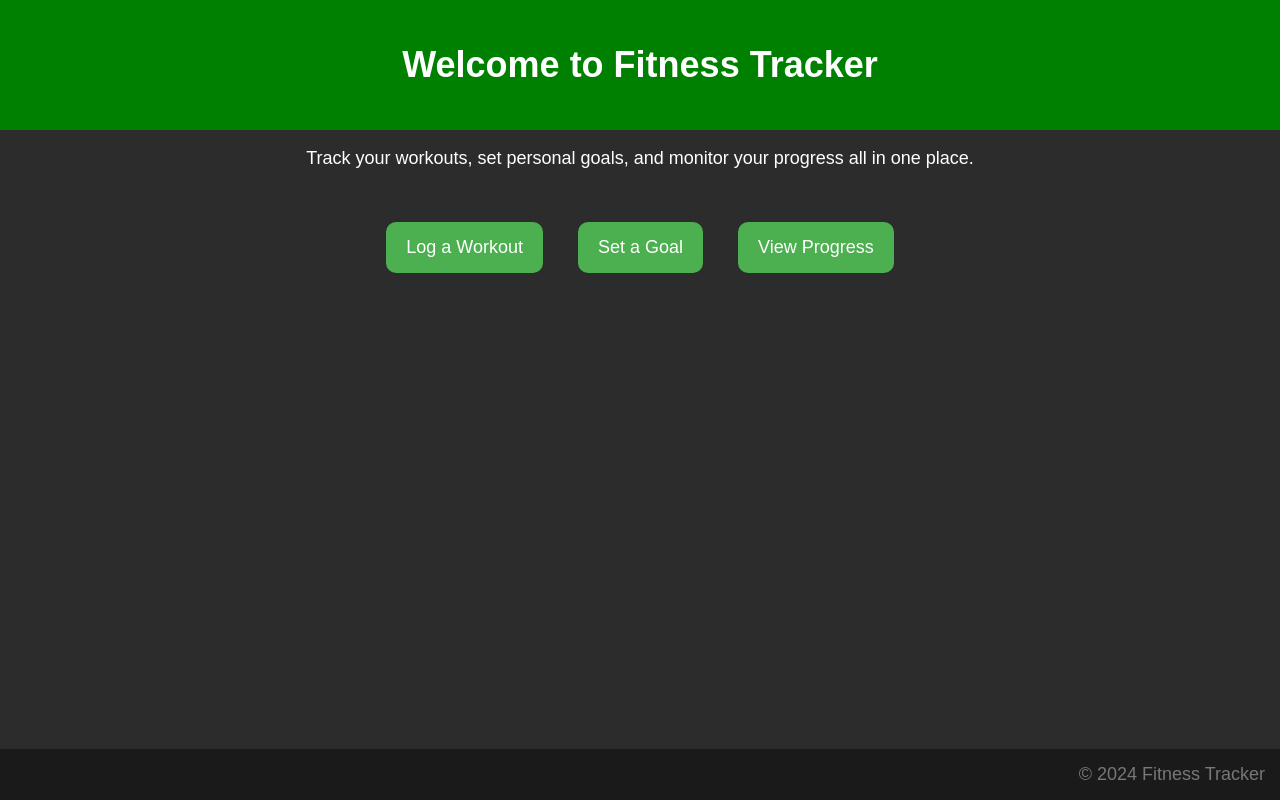
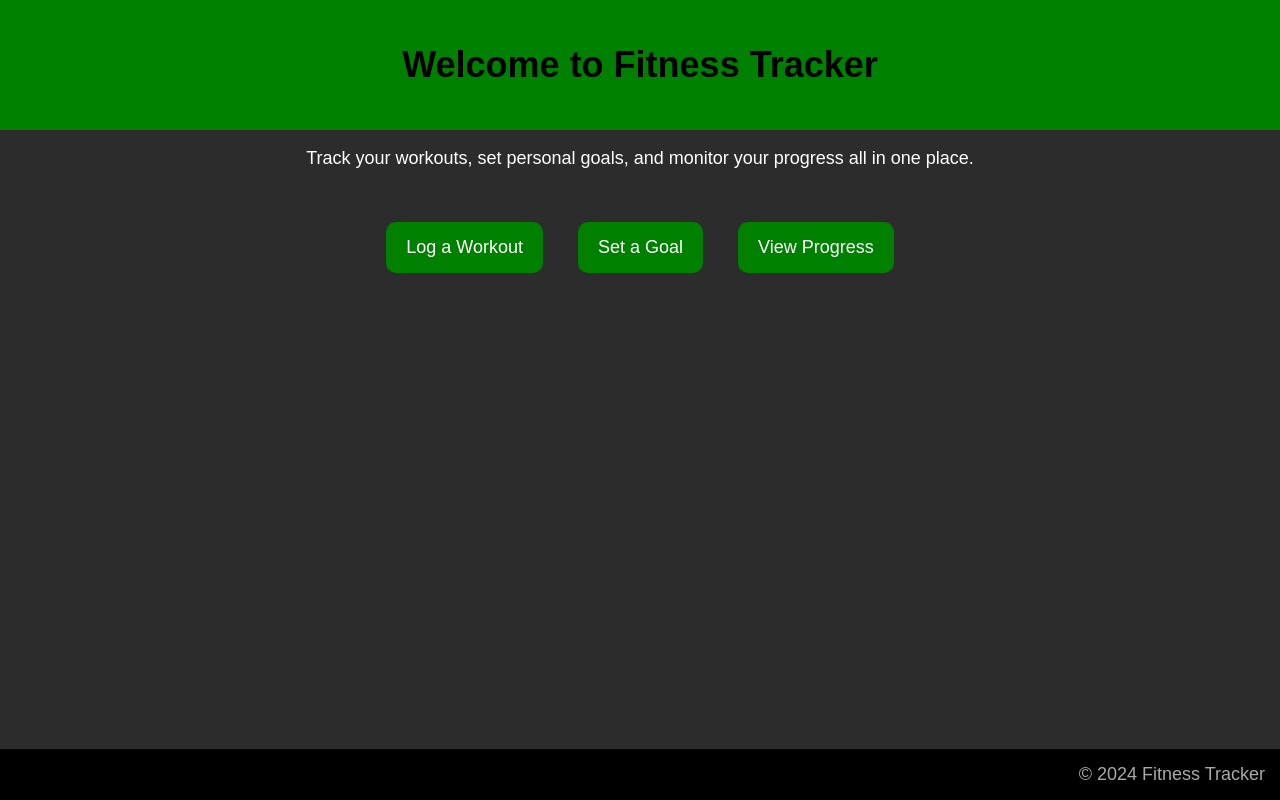
Before and after one commit to DrDimonic/fitness_tracking_app, a Flask app: page / in a window 1280 px wide. Run offline with Flask 3, Linux system fonts and the light colour scheme.

Commit message:
Update styles

```diff
--- a/app/templates/index.html
+++ b/app/templates/index.html
@@ -11,7 +11,7 @@
             flex-direction: column;
             min-height: 100vh;
             background-color: #2c2c2c; /* Dark gray background */
-            color: #ffffff; /* White text for contrast */
+            color: white;
             font-size: 18px;
         }
 
@@ -19,7 +19,7 @@
             background-color: green;
             padding: 20px;
             text-align: center;
-            color: white;
+            color: black;
         }
 
         nav {
@@ -31,22 +31,22 @@
             text-decoration: none;
             margin: 15px;
             padding: 15px 20px;
-            background-color: #4CAF50; /* Matches the header */
-            color: #ffffff; /* White text */
+            background-color: green;
+            color: white;
             border-radius: 10px;
             display: inline-block;
             transition: background-color 0.3s ease;
         }
 
         nav a:hover {
-            background-color: #45a049; /* Slightly darker green on hover */
+            background-color: darkgreen;
         }
 
         footer {
             margin-top: auto;
             padding: 15px;
-            background-color: #1a1a1a; /* Darker gray footer */
-            color: #777;
+            background-color: black;
+            color: darkgray;
             text-align: right;
         }
     </style>
--- a/app/templates/log_run.html
+++ b/app/templates/log_run.html
@@ -21,8 +21,8 @@
             background-color: green;
             padding: 20px;
             text-align: center;
-            color: white;
-            font-size: 1.6em;
+            color: black;
+            font-size: 1.7em;
             font-weight: bold;
         }
 
--- a/app/templates/log_weightlifting.html
+++ b/app/templates/log_weightlifting.html
@@ -21,8 +21,8 @@
             background-color: green;
             padding: 20px;
             text-align: center;
-            color: white;
-            font-size: 1.6em;
+            color: black;
+            font-size: 1.7em;
             font-weight: bold;
         }
 
--- a/app/templates/log_workout.html
+++ b/app/templates/log_workout.html
@@ -21,8 +21,8 @@
             background-color: green;
             padding: 20px;
             text-align: center;
-            color: white;
-            font-size: 1.6em;
+            color: black;
+            font-size: 1.7em;
             font-weight: bold;
         }
 
--- a/app/templates/progress.html
+++ b/app/templates/progress.html
@@ -23,7 +23,7 @@
             padding: 25px;
             text-align: center;
             color: black;
-            font-size: 1.6em;
+            font-size: 1.7em;
             font-weight: bold;
         }
 
--- a/app/templates/select_workout_type.html
+++ b/app/templates/select_workout_type.html
@@ -22,8 +22,8 @@
             background-color: green;
             padding: 25px;
             text-align: center;
-            color: white;
-            font-size: 1.6em;
+            color: black;
+            font-size: 1.7em;
             font-weight: bold;
         }
 
--- a/app/templates/set_goal.html
+++ b/app/templates/set_goal.html
@@ -21,8 +21,8 @@
             background-color: green;
             padding: 20px;
             text-align: center;
-            color: white;
-            font-size: 1.6em;
+            color: black;
+            font-size: 1.7em;
             font-weight: bold;
         }
 
--- a/app/templates/weekly_workout_chart.html
+++ b/app/templates/weekly_workout_chart.html
@@ -22,8 +22,8 @@
             background-color: green;
             padding: 25px;
             text-align: center;
-            color: white;
-            font-size: 1.6em;
+            color: black;
+            font-size: 1.7em;
             font-weight: bold;
         }
 
```
